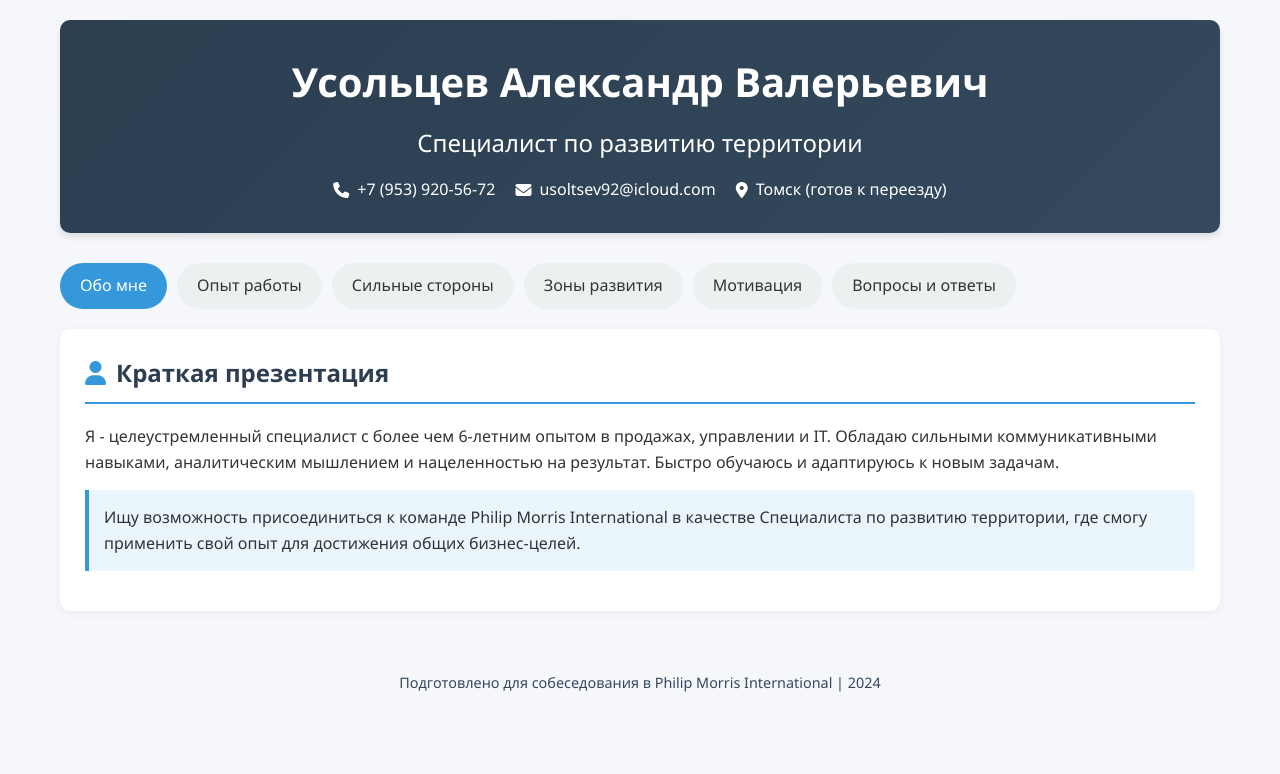
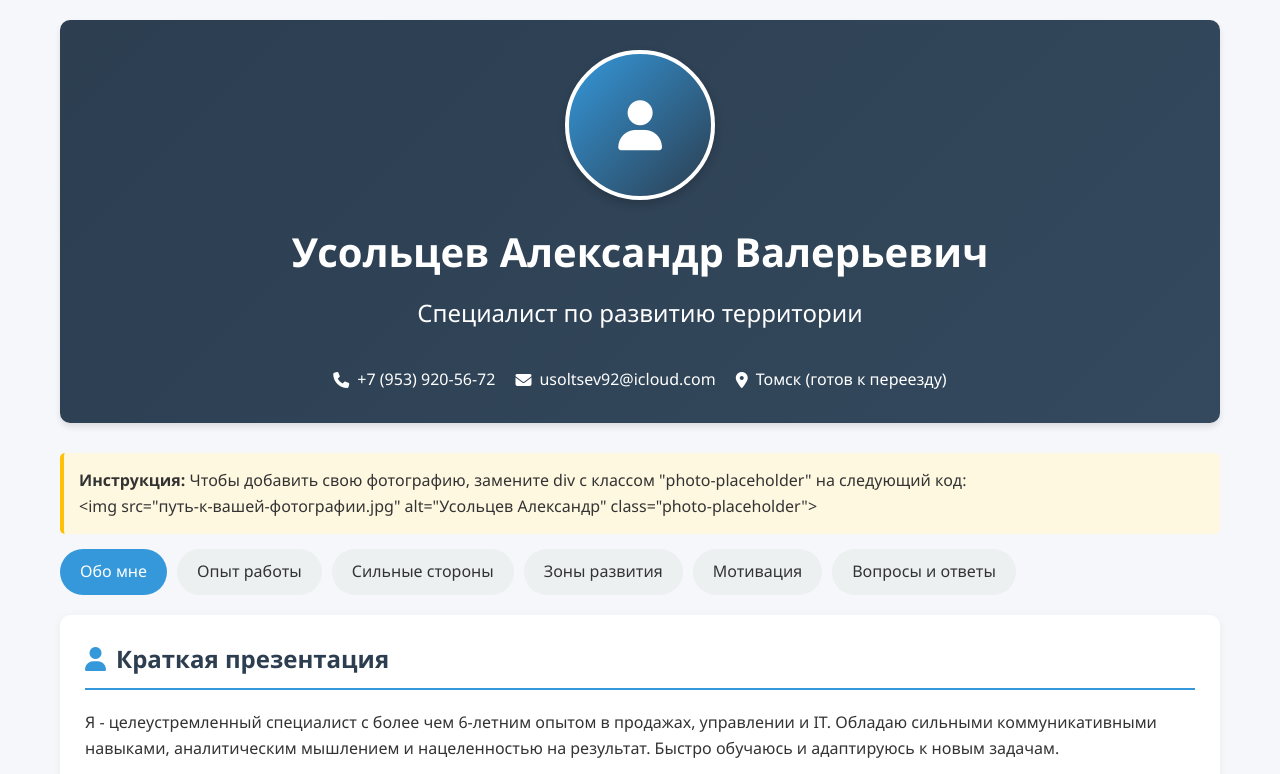
Before and after one commit to Usoltsev92/Woman-House, a plain HTML site: page ПрезентацияФМ.html in a window 1280 px wide. Shown: the top 774 px of the page. Drawn offline with Linux system fonts and the light colour scheme.

Commit message:
Update ПрезентацияФМ.html

```diff
--- a/ПрезентацияФМ.html
+++ b/ПрезентацияФМ.html
@@ -41,6 +41,40 @@
             border-radius: 10px;
             margin-bottom: 30px;
             box-shadow: 0 4px 6px rgba(0, 0, 0, 0.1);
+            position: relative;
+            overflow: hidden;
+        }
+
+        .profile-container {
+            display: flex;
+            flex-direction: column;
+            align-items: center;
+            margin-bottom: 20px;
+        }
+
+        .photo-placeholder {
+            width: 150px;
+            height: 150px;
+            border-radius: 50%;
+            background: linear-gradient(135deg, #3498db, #2c3e50);
+            display: flex;
+            align-items: center;
+            justify-content: center;
+            margin-bottom: 20px;
+            border: 4px solid white;
+            box-shadow: 0 4px 10px rgba(0, 0, 0, 0.2);
+            overflow: hidden;
+        }
+
+        .photo-placeholder i {
+            font-size: 50px;
+            color: white;
+        }
+
+        .photo-placeholder img {
+            width: 100%;
+            height: 100%;
+            object-fit: cover;
         }
 
         h1 {
@@ -207,6 +241,14 @@
             font-size: 0.9rem;
         }
 
+        .photo-instructions {
+            background: #fff8e1;
+            padding: 15px;
+            border-radius: 5px;
+            margin: 15px 0;
+            border-left: 4px solid #ffc107;
+        }
+
         @media (max-width: 768px) {
             .strengths-grid, .weaknesses-grid {
                 grid-template-columns: 1fr;
@@ -219,6 +261,11 @@
             .position {
                 font-size: 1.2rem;
             }
+
+            .photo-placeholder {
+                width: 120px;
+                height: 120px;
+            }
         }
     </style>
     <link rel="stylesheet" href="https://cdnjs.cloudflare.com/ajax/libs/font-awesome/6.4.0/css/all.min.css">
@@ -226,8 +273,17 @@
 <body>
     <div class="container">
         <header>
-            <h1>Усольцев Александр Валерьевич</h1>
-            <div class="position">Специалист по развитию территории</div>
+            <div class="profile-container">
+                <div class="photo-placeholder">
+                    <!-- Замените этот div на вашу фотографию -->
+                    <!-- <img src="ваша-фотография.jpg" alt="Усольцев Александр"> -->
+                    <i class="fas fa-user"></i>
+                </div>
+                <div>
+                    <h1>Усольцев Александр Валерьевич</h1>
+                    <div class="position">Специалист по развитию территории</div>
+                </div>
+            </div>
             <div class="contact-info">
                 <div class="contact-item">
                     <i class="fas fa-phone"></i>
@@ -243,6 +299,11 @@
                 </div>
             </div>
         </header>
+
+        <div class="photo-instructions">
+            <p><strong>Инструкция:</strong> Чтобы добавить свою фотографию, замените div с классом "photo-placeholder" на следующий код:</p>
+            <code>&lt;img src="путь-к-вашей-фотографии.jpg" alt="Усольцев Александр" class="photo-placeholder"&gt;</code>
+        </div>
 
         <div class="nav-tabs">
             <div class="tab active" data-tab="about">Обо мне</div>
```
